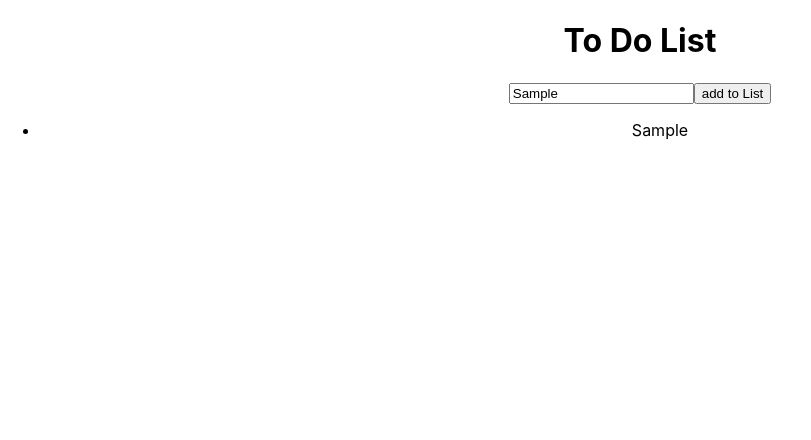
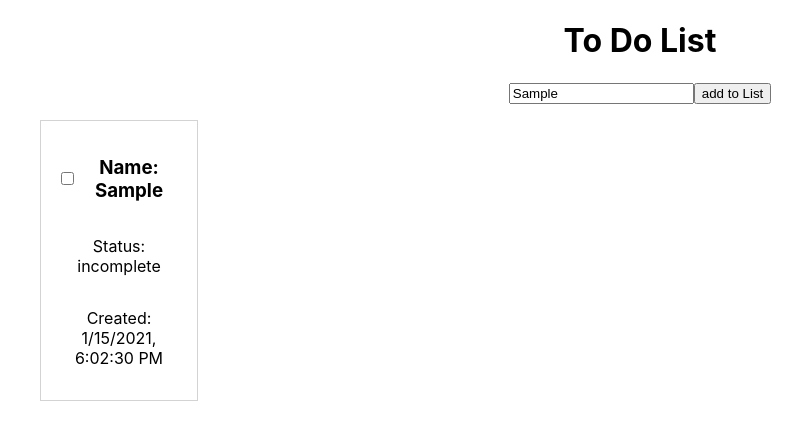
Before and after one commit to ForkingPaths2040/to-do-list, a React (Create React App) app: page / in a window 1280 px wide. Both pictures are taken after typing "Sample" into the empty fields and a click on the button "add to List". Shown: the top 440 px of the page, without its empty margins (0-811 px from the left). Built offline with nearby package versions, Linux system fonts and the light colour scheme.

Commit message:
File structure of component, Styled the task card

```diff
--- a/src/Home.js
+++ b/src/Home.js
@@ -2,6 +2,7 @@ import React, { Component } from "react";
 import actions from "./actions";
 import { connect } from "react-redux";
 import { bindActionCreators } from "react-redux";
+import ItemList from "./components/ItemList/ItemList";
 
 class Home extends Component {
   render() {
@@ -16,11 +17,7 @@ class Home extends Component {
           placeholder="Add a task"
         ></input>
         <button onClick={this.props.addToDo}>add to List</button>
-        <ul>
-          {this.props.list.map((task, index) => {
-            return <li key={`${index}-task`}>{task.job}</li>;
-          })}
-        </ul>
+        <ItemList {...this.props} />
       </div>
     );
   }
--- /dev/null
+++ b/src/components/ItemList/ItemCard.css
@@ -0,0 +1,15 @@
+.card {
+  width: 10%;
+  padding: 16px;
+  display: flex;
+  flex-direction: column;
+  justify-content: center;
+  align-items: center;
+  border: 1px solid lightgray;
+}
+.card-header {
+  display: flex;
+  flex-direction: row;
+  justify-content: space-around;
+  align-items: center;
+}
--- /dev/null
+++ b/src/components/ItemList/ItemCard.jsx
@@ -0,0 +1,21 @@
+import React, { Component } from 'react';
+import './ItemCard.css'
+
+class ItemCard extends Component {
+  render() {
+    return (
+      <div className='card' style={{
+        backgroundColor: this.props.item.status === 'complete' ? 'lightgreen' : ''
+    }}>
+        <div className='card-header'>
+            <input type="checkbox" onChange={() => this.props.onchange(this.props.index)}></input>
+            <h3>Name: {this.props.item.job}</h3>
+        </div>
+        <p>Status: {this.props.item.status}</p>
+        <p>Created: {new Date(this.props.item.createdAt).toLocaleString()}</p>
+      </div>
+    );
+  }
+}
+
+export default ItemCard;
--- /dev/null
+++ b/src/components/ItemList/ItemList.jsx
@@ -0,0 +1,18 @@
+import React, { Component } from 'react';
+import ItemCard from './ItemCard'
+
+class ItemList extends Component {
+  render() {
+    return (
+      <div>
+        <ul>
+          {this.props.list.map((task, index) => {
+            return <ItemCard key={`${index}_${task.name}`} item={task} />;
+          })}
+        </ul>
+      </div>
+    );
+  }
+}
+
+export default ItemList;
```
